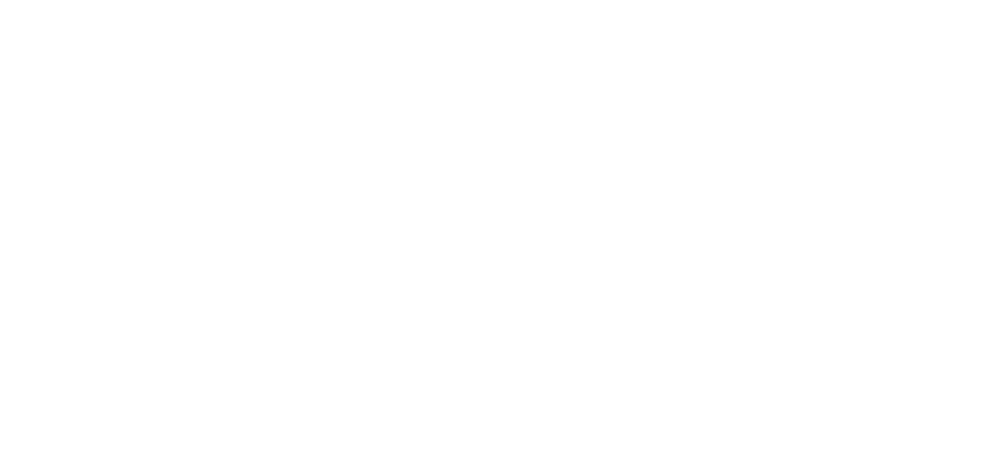
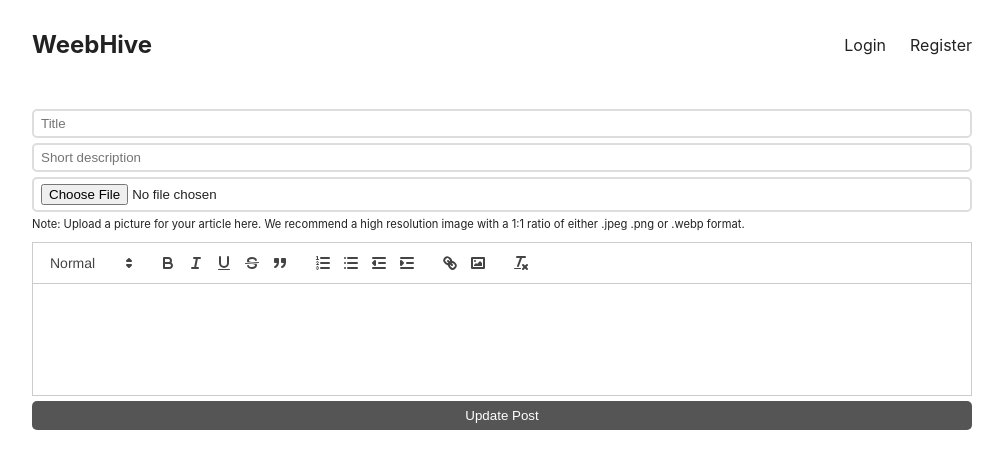
Before and after one commit to LynnT-2003/hentai-blog-proj, a React (Create React App) app in the folder client/: page /edit/1 in a window 1280 px wide. Before the commit this address had no page. Shown: the top 468 px of the page, without its empty margins (138-1141 px from the left). Built offline with nearby package versions, Linux system fonts and the light colour scheme; no server answers.

Commit message:
Completed Update operation for Editing [Finalized]

```diff
--- a/client/src/App.css
+++ b/client/src/App.css
@@ -143,6 +143,7 @@
 div.edit-row{
   text-align: center;
   margin-bottom: 20px;
+  margin-top: 20px;
 }
 div.post-page a.edit-btn{
   background-color: #333;
@@ -150,7 +151,7 @@
   align-items: center;
   gap: 5px;
   color: #fff;
-  padding:15px 30px;
+  padding:10px 25px;
   border-radius: 5px;
   text-decoration: none;
 }
--- a/client/src/App.js
+++ b/client/src/App.js
@@ -9,6 +9,7 @@
 import CreatePost from "./pages/CreatePost";
 import { UserContextProvider } from "./UserContext";
 import PostPage from "./pages/PostPage";
+import EditPost from "./pages/EditPost";
 
 function App() {
   return (
@@ -20,6 +21,7 @@
           <Route path={"/register"} element={<RegisterPage />} />
           <Route path={"/create"} element={<CreatePost />} />
           <Route path={"/post/:id"} element={<PostPage />} />
+          <Route path={"/edit/:id"} element={<EditPost />} />
         </Route>
       </Routes>
     </UserContextProvider>
--- /dev/null
+++ b/client/src/Editor.js
@@ -0,0 +1,28 @@
+import ReactQuill from "react-quill";
+
+export default function Editor({ value, onChange }) {
+  const modules = {
+    toolbar: [
+      [{ header: [1, 2, false] }],
+      ["bold", "italic", "underline", "strike", "blockquote"],
+      [
+        { list: "ordered" },
+        { list: "bullet" },
+        { indent: "-1" },
+        { indent: "+1" },
+      ],
+      ["link", "image"],
+      ["clean"],
+    ],
+  };
+  return (
+    <div className="content">
+      <ReactQuill
+        value={value}
+        theme={"snow"}
+        onChange={onChange}
+        modules={modules}
+      />
+    </div>
+  );
+}
--- a/client/src/Header.js
+++ b/client/src/Header.js
@@ -29,17 +29,24 @@
       <Link to="/" className="logo">
         WeebHive
       </Link>
-      <nav>
-        {username && (
+      <nav className="nav-container">
+        {username ? (
           <>
-            <Link to="/create">Create new post</Link>
-            <a onClick={logout}>Logout</a>
+            <Link to="/create" className="nav-link">
+              Create new post
+            </Link>
+            <a onClick={logout} className="nav-link">
+              Logout
+            </a>
           </>
-        )}
-        {!username && (
+        ) : (
           <>
-            <Link to="/login">Login</Link>
-            <Link to="/register">Register</Link>
+            <Link to="/login" className="nav-link">
+              Login
+            </Link>
+            <Link to="/register" className="nav-link">
+              Register
+            </Link>
           </>
         )}
       </nav>
--- /dev/null
+++ b/client/src/pages/EditPost.js
@@ -0,0 +1,70 @@
+import { useEffect, useState } from "react";
+import { Navigate, useParams } from "react-router-dom";
+
+import Editor from "../Editor";
+
+export default function EditPost() {
+  const { id } = useParams();
+  const [title, setTitle] = useState("");
+  const [summary, setSummary] = useState("");
+  const [content, setContent] = useState("");
+  const [files, setFiles] = useState("");
+  const [redirect, setRedirect] = useState(false);
+
+  useEffect(() => {
+    fetch("http://localhost:4000/post/" + id).then((response) => {
+      response.json().then((postInfo) => {
+        setTitle(postInfo.title);
+        setContent(postInfo.content);
+        setSummary(postInfo.summary);
+      });
+    });
+  }, []);
+
+  async function updatePost(ev) {
+    ev.preventDefault();
+    const data = new FormData();
+    data.set("title", title);
+    data.set("summary", summary);
+    data.set("content", content);
+    data.set("id", id);
+    if (files?.[0]) {
+      data.set("file", files?.[0]);
+    }
+    const response = await fetch("http://localhost:4000/post", {
+      method: "PUT",
+      body: data,
+      credentials: "include",
+    });
+    if (response.ok) {
+      setRedirect(true);
+    }
+  }
+
+  if (redirect) {
+    return <Navigate to={"/"} />;
+  }
+  return (
+    <form onSubmit={updatePost}>
+      <input
+        type="title"
+        placeholder={"Title"}
+        value={title}
+        onChange={(ev) => setTitle(ev.target.value)}
+      />
+      <input
+        type="summary"
+        placeholder={"Short description"}
+        value={summary}
+        onChange={(ev) => setSummary(ev.target.value)}
+      />
+      <input type="file" onChange={(ev) => setFiles(ev.target.files)} />
+      <p style={{ fontSize: "0.7em", marginTop: "0px" }}>
+        Note: Upload a picture for your article here. We recommend a high
+        resolution image with a 1:1 ratio of either .jpeg .png or .webp format.
+      </p>
+      <Editor onChange={setContent} value={content} />
+      <button style={{ marginTop: "5px" }}>Update Post</button>
+    </form>
+  );
+}
--- a/client/src/pages/PostPage.js
+++ b/client/src/pages/PostPage.js
@@ -1,6 +1,6 @@
 import { useState, useEffect, useContext } from "react";
 import { formatISO9075 } from "date-fns";
-import { useParams } from "react-router-dom";
+import { useParams, Link } from "react-router-dom";
 import { UserContext } from "../UserContext";
 
 export default function PostPage() {
@@ -24,12 +24,11 @@
         {postInfo.title}
       </h1>
       {/*  */}
-
       <div
         className="author"
         style={{ marginTop: "0px", marginBottom: "0.75em" }}
       >
-        {/* <time>{formatISO9075(new Date(postInfo.createdAt))}</time> */}
+        <time>{formatISO9075(new Date(postInfo.createdAt))}</time>
         by @{postInfo.author.username}
       </div>
       <div className="image">
@@ -44,6 +43,27 @@
           }}
         />
       </div>
+      {userInfo.id === postInfo.author._id && (
+        <div className="edit-row">
+          <Link className="edit-btn" to={`/edit/${postInfo._id}`}>
+            <svg
+              xmlns="http://www.w3.org/2000/svg"
+              fill="none"
+              viewBox="0 0 24 24"
+              strokeWidth={1.5}
+              stroke="currentColor"
+              className="w-6 h-6"
+            >
+              <path
+                strokeLinecap="round"
+                strokeLinejoin="round"
+                d="M16.862 4.487l1.687-1.688a1.875 1.875 0 112.652 2.652L10.582 16.07a4.5 4.5 0 01-1.897 1.13L6 18l.8-2.685a4.5 4.5 0 011.13-1.897l8.932-8.931zm0 0L19.5 7.125M18 14v4.75A2.25 2.25 0 0115.75 21H5.25A2.25 2.25 0 013 18.75V8.25A2.25 2.25 0 015.25 6H10"
+              />
+            </svg>
+            Edit this post
+          </Link>
+        </div>
+      )}
       <div dangerouslySetInnerHTML={{ __html: postInfo.content }} />
     </div>
   );
```
Also changed, not shown: 1 other file (tests, documents, lock files or other folders).
